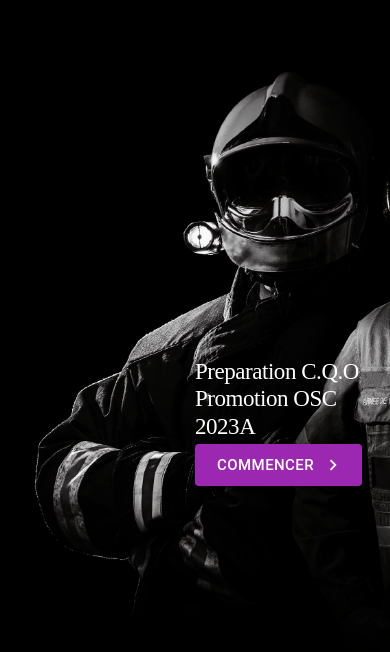
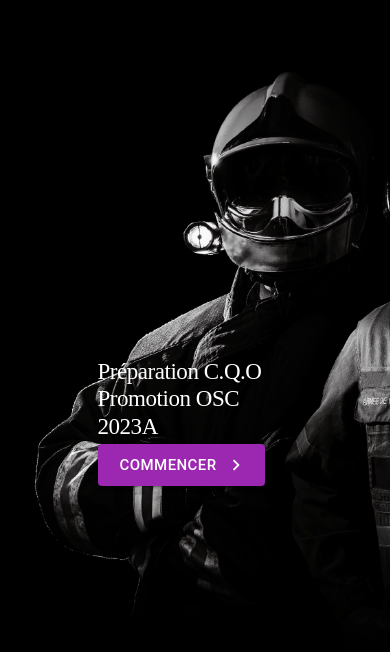
Before and after one commit to bekri78/prepa-cqo-armee, a React (Create React App) app: page /quizz in a window 390 px wide. Shown: the top 652 px of the page. Built offline with nearby package versions, Linux system fonts and the light colour scheme; the HTML template or start-up script is replaced by a standard one.

Commit message:
fixed: center text for mobile

```diff
--- a/src/components/home/Home.css
+++ b/src/components/home/Home.css
@@ -93,3 +93,16 @@
     opacity: 1;
   }
 }
+
+@media screen and (max-width: 500px) {
+  .container-home {
+    width: 100%;
+    height: 100%;
+    display: flex;
+    justify-content: center;
+    align-items: center;
+    flex-direction: column;
+    z-index: 1;
+    margin: auto;
+  }
+}
--- a/src/components/home/Home.jsx
+++ b/src/components/home/Home.jsx
@@ -20,7 +20,7 @@ export default function Home() {
           data-aos-duration="1500"
           className="title-home"
         >
-          Preparation C.Q.O<br></br>Promotion OSC 2023A
+          Préparation C.Q.O<br></br>Promotion OSC 2023A
         </h1>
         <div data-aos="fade-up"data-aos-duration="1500" className="home-btn">
           <Link style={{ textDecoration: "none" }} to={"./quizz"}>
```
